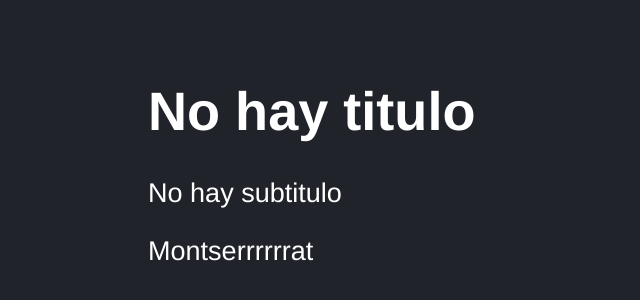
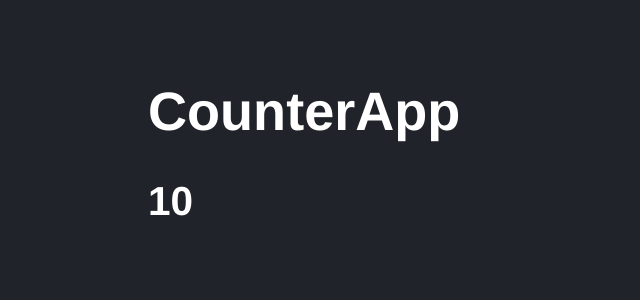
Before and after one commit to montsegv-2/First-steps-React, a React (Vite) app: page / in a window 1280 px wide. Shown: the part 104-404 px from the top of the page, without its empty margins (0-640 px from the left). Built offline with nearby package versions, Linux system fonts and the light colour scheme.

Commit message:
Create CounterApp component - HW

```diff
--- /dev/null
+++ b/src/CounterApp.jsx
@@ -0,0 +1,15 @@
+import React from 'react';
+import PropTypes from 'prop-types';
+
+export const CounterApp = ({value}) => {
+  return (
+    <>
+        <h1>CounterApp</h1>
+        <h2>{ value }</h2>
+    </>
+  )
+}
+
+CounterApp.propTypes = {
+    value: PropTypes.number,
+};
--- a/src/main.jsx
+++ b/src/main.jsx
@@ -1,11 +1,11 @@
 import React from 'react';
 import ReactDOM from 'react-dom/client';
-import { FirstApp } from './FirstApp';
+import { CounterApp } from './CounterApp';
+// import { FirstApp } from './FirstApp';
 import './styles.css';
-//  import { HelloWorldApp } from './HelloWorldApp'
 
 ReactDOM.createRoot( document.getElementById('root')).render(
     <React.StrictMode>
-        <FirstApp />
+        <CounterApp value={10}/>
     </React.StrictMode>
 );
```
